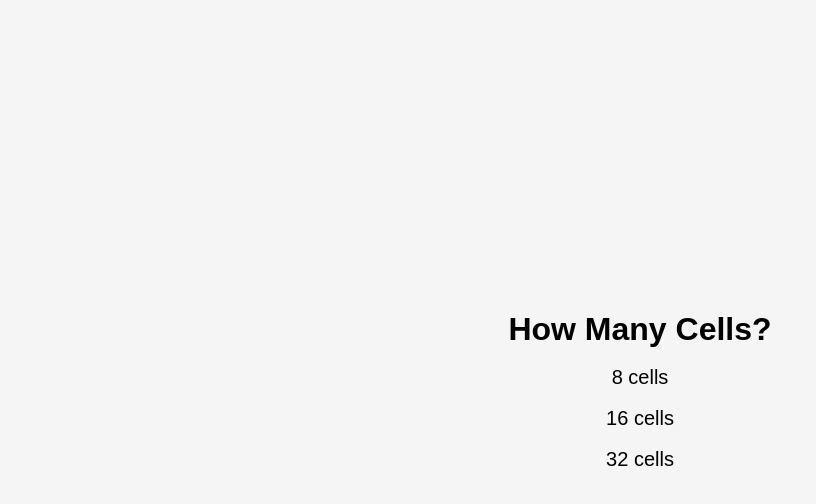
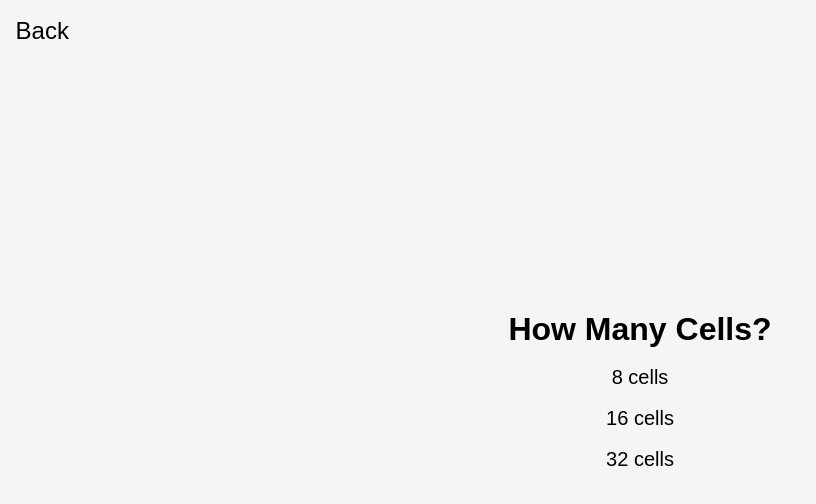
Before and after one commit to ZumTheZazaKing/last_laugh, a React (Create React App) app: page /ingame in a window 1280 px wide. Both pictures are taken after a click on the element "VS Computer". Shown: the top 504 px of the page, without its empty margins (0-816 px from the left). Built offline with nearby package versions, Linux system fonts and the light colour scheme.

Commit message:
Fixed a moderate issue

```diff
--- a/src/pages/GameSetting.js
+++ b/src/pages/GameSetting.js
@@ -19,8 +19,14 @@ export const GameSetting = () => {
         navigate("/ingame");
     }
 
+    const back = () => {
+        dispatch({type:"RESET"})
+        navigate("/")
+    }
+
     return (
         <div id={nightMode ? "nightMode" : ""} className={css(GameSettingStyles.container)}>
+            <p onClick={() => back()} className={css(GameSettingStyles.button, GameSettingStyles.back)}>Back</p>
             <h1>How Many Cells?</h1>
             <br/>
             <div className={css(GameSettingStyles.selection)}>
--- a/src/pages/Home.js
+++ b/src/pages/Home.js
@@ -16,7 +16,6 @@ export const Home = () => {
 
   const startGame = (gameMode) => {
     dispatch({ type: "SET_GAME_MODE", gameMode: gameMode });
-    if(gameMode === "tutorial")return;
     navigate("/gameSetting");
   }
 
@@ -33,7 +32,7 @@ export const Home = () => {
           <br/>
           <p onClick={() => startGame("two_players")} className={css([HomeStyles.button, HomeStyles.twoPlayers])}>2 Players</p>
           <br/>
-          <p onClick={() => startGame("tutorial")} className={css([HomeStyles.button, HomeStyles.tutorial])}>Tutorial</p>
+          <p className={css([HomeStyles.button, HomeStyles.tutorial])}>How To Play</p>
         </div>
       </div>
     </div>
--- a/src/pages/Ingame.js
+++ b/src/pages/Ingame.js
@@ -30,7 +30,7 @@ export const Ingame = () => {
             if(gameState.gameMode === "vs_computer"){
                 setComputerTurn(true);
                 setTimeout(() => {
-                    const computerAmount = gameState.cellsTaken + 2 === 15 ? 1 : Math.floor(Math.random() * (3 - 1)) + 1;
+                    const computerAmount = gameState.cellsTaken + 2 === gameState.cells ? 1 : Math.floor(Math.random() * (3 - 1)) + 1;
                     computerSelectCell(computerAmount, gameState.cellsTaken + 2)
                     setComputerTurn(false);
                 }, 2000);
@@ -87,7 +87,7 @@ export const Ingame = () => {
         if(gameState.gameMode === "vs_computer"){
             setComputerTurn(true);
             setTimeout(() => {
-                const computerAmount = gameState.cellsTaken + 1 === 15 ? 1 : Math.floor(Math.random() * (3 - 1)) + 1;
+                const computerAmount = gameState.cellsTaken + 1 === gameState.cells ? 1 : Math.floor(Math.random() * (3 - 1)) + 1;
                 console.log(computerAmount)
                 computerSelectCell(computerAmount, gameState.cellsTaken + 1)
                 setComputerTurn(false);
--- a/src/styles/GameSettingStyles.js
+++ b/src/styles/GameSettingStyles.js
@@ -23,5 +23,11 @@ export const GameSettingStyles = StyleSheet.create({
         ":hover":{
             transform:"scale(1.2)",
         }
+    },
+    back:{
+        position:"absolute",
+        top:0,
+        left:0,
+        padding:"20px"
     }
 })
```
